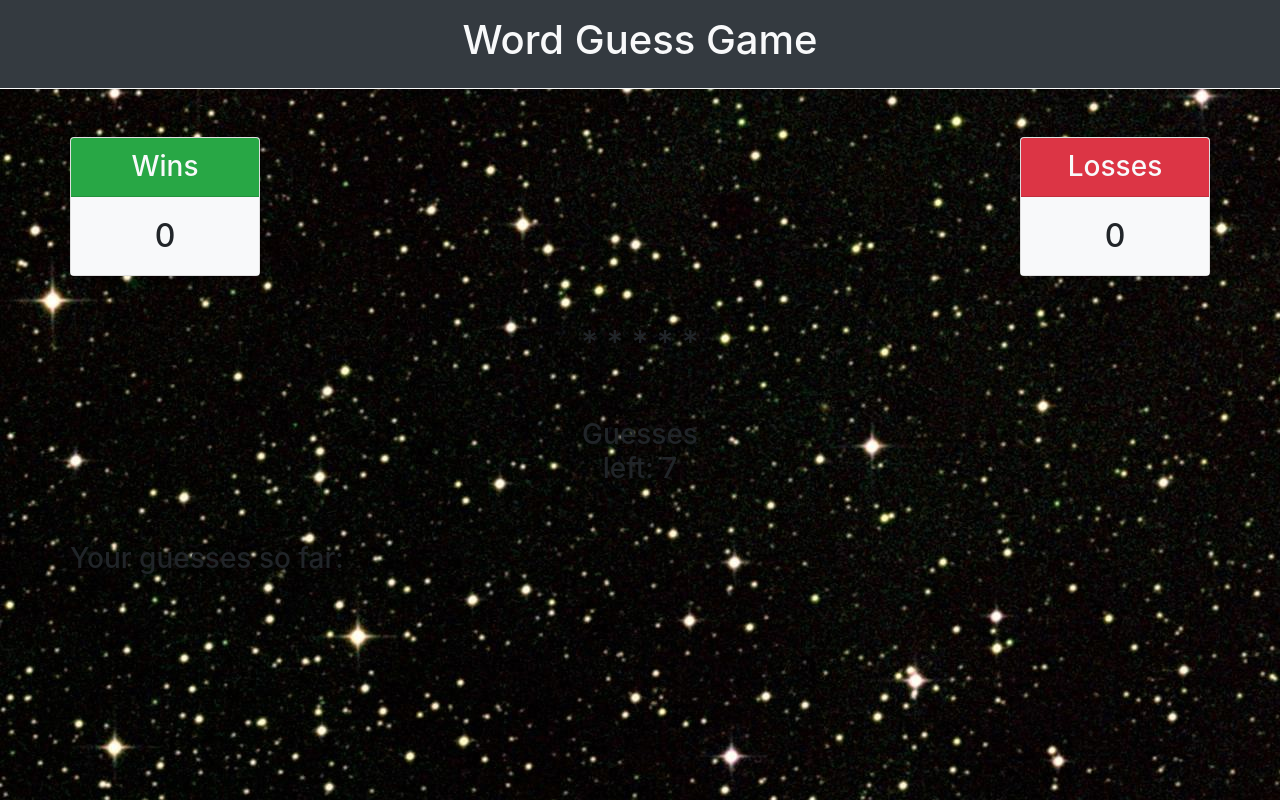
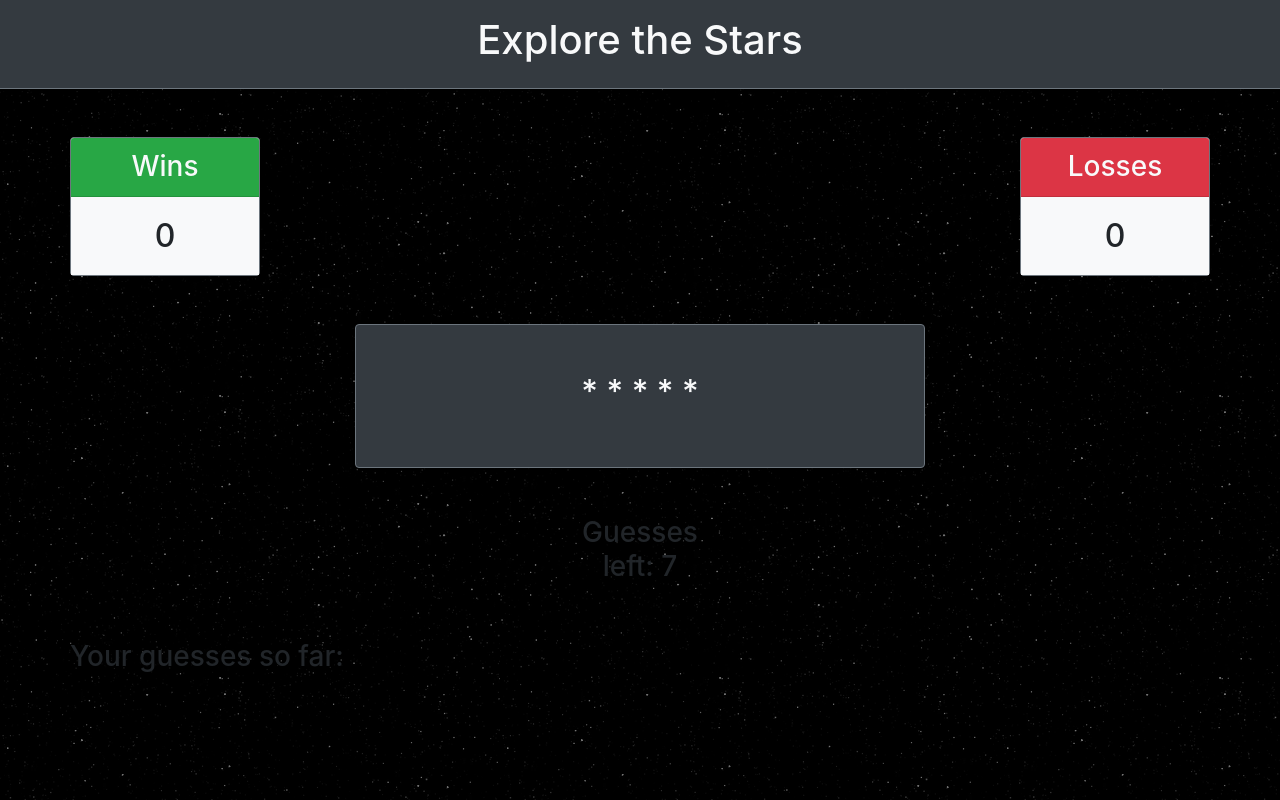
Before and after one commit to robertshaw87/Word-Guess-Game, a plain HTML site: page index.html in a window 1280 px wide. Drawn offline with nearby package versions, Linux system fonts and the light colour scheme.

Commit message:
sparkling stars in bg, more styling on content

```diff
--- a/assets/css/style.css
+++ b/assets/css/style.css
@@ -1,4 +1,4 @@
 body {
-    background-image: url("../images/background.jpg");
+    background-image: url("../images/background.gif");
     background-repeat: repeat;
 }
--- a/index.html
+++ b/index.html
@@ -11,28 +11,30 @@
     <!-- My CSS -->
     <link rel="stylesheet" href="assets/css/style.css">
 
-    <title>Word Guess Game</title>
+    <title>Explore the Stars</title>
   </head>
   <body>
-    <header class ="bg-dark border-bottom border-light" id="header">
-      <h1 class="container text-center p-3 text-light mr-auto ml-auto">Word Guess Game</h1>
+    <header class ="bg-dark border-bottom border-secondary" id="header">
+      <h1 class="container text-center p-3 text-light mr-auto ml-auto">Explore the Stars</h1>
     </header>
 
     <main class="container text-center">
       <div class="row mt-5">
-        <div class="card p-0 col-md-2">
+        <div class="card p-0 col-md-2 border-secondary">
           <h3 class="card-header bg-success text-light" id="winsCard">Wins</h3>
           <h2 class="card-body m-0 bg-light" id="wins"></h2>
         </div>
         <h3 class="col-md-8"></h3>
-        <div class="card p-0 col-md-2">
+        <div class="card p-0 col-md-2 border-secondary">
           <h3 class="card-header bg-danger text-light" id="lossesCard">Losses</h3>
           <h2 class="card-body m-0 bg-light" id="losses"></h2>
         </div>
       </div>
       <div class="row mt-5">
         <div class="col"></div>
-        <div class="col-md-6"><h2 id="wordProgress"></h2></div>
+        <div class="card p-0 col-md-6 border-secondary bg-dark">
+          <div class="card-text text-light pt-5 pb-5"><h2 id="wordProgress"></h2></div>
+        </div>
         <div class="col"></div>
       </div>
       <div class="row mt-5">
```
Also changed, not shown: assets/images/background.gif (added), assets/images/background.jpg (deleted).
